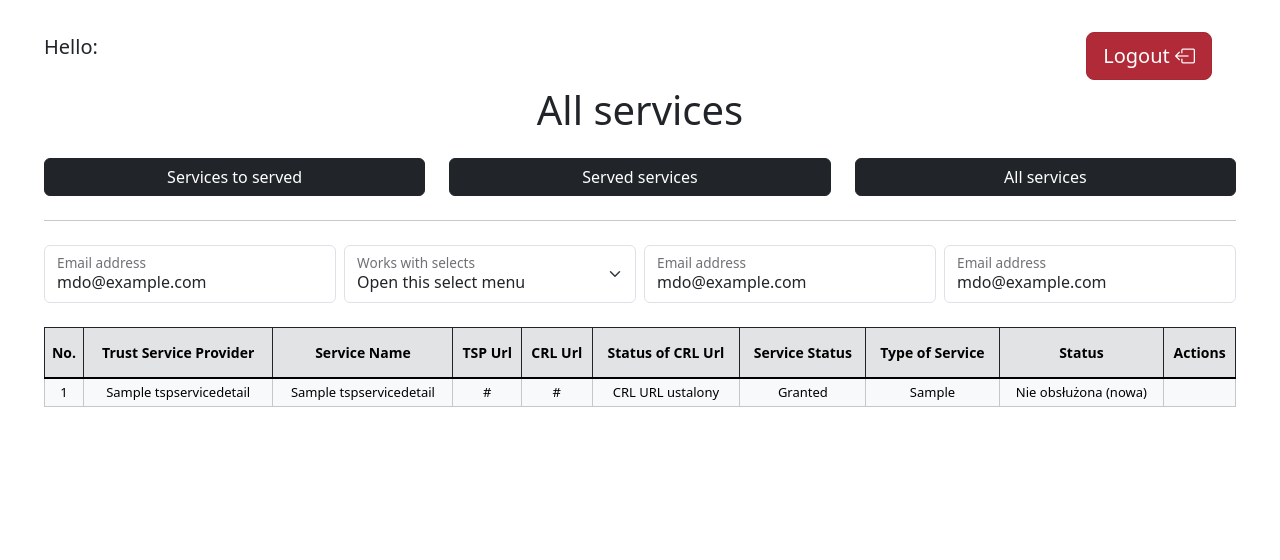
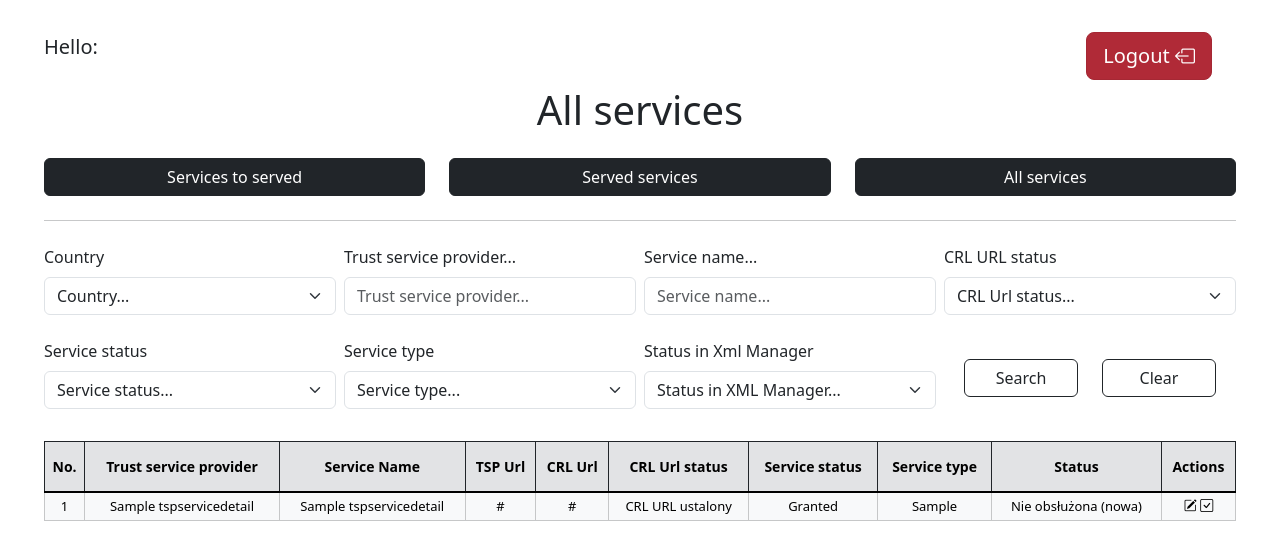
Before and after one commit to RafalGromulski/XmlManager, a Django app: page /services_all/ in a window 1280 px wide. Shown: the top 560 px of the page. Run offline with Django 4.2, Linux system fonts and the light colour scheme; tables that the repository leaves empty hold one stand-in row (values such as "Sample post"); some libraries are stand-ins or nearby versions.

Commit message:
4. Templates modified: services_to_served.html, services_served.html ,services_all.html - added filters

```diff
--- a/xml_manager/templates/services_all.html
+++ b/xml_manager/templates/services_all.html
@@ -38,82 +38,34 @@
         </div>
         <hr class="my-4">
     </div>
-    <form>
-        <div class="row g-2 mb-4">
-            <div class="col-md">
-                <div class="form-floating">
-                    <input type="email" class="form-control" id="floatingInputGrid" placeholder="name@example.com" value="mdo@example.com">
-                    <label for="floatingInputGrid">Email address</label>
-                </div>
+    <form action="" method="get" class="row row-cols-sm-4 g-2 align-items-center" id="form1">
+        {% bootstrap_form data_filter.form show_label=False %}
+        <div class="row mx-0">
+            <div class="col">
+                <button type="submit" class="mx-0 btn btn-outline-dark" style="width:100%">Search</button>
             </div>
-            <div class="col-md">
-                <div class="form-floating">
-                    <select class="form-select" id="floatingSelectGrid1">
-                        <option selected>Open this select menu</option>
-                        <option value="1">One</option>
-                        <option value="2">Two</option>
-                        <option value="3">Three</option>
-                    </select>
-                    <label for="floatingSelectGrid">Works with selects</label>
-                </div>
-            </div>
-            <div class="col-md">
-                <div class="form-floating">
-                    <input type="email" class="form-control" id="floatingInputGrid2" placeholder="name@example.com" value="mdo@example.com">
-                    <label for="floatingInputGrid">Email address</label>
-                </div>
-            </div>
-            <div class="col-md">
-                <div class="form-floating">
-                    <input type="email" class="form-control" id="floatingInputGrid3" placeholder="name@example.com" value="mdo@example.com">
-                    <label for="floatingInputGrid">Email address</label>
-                </div>
+            <div class="col">
+                {% if data_filter.is_bound %}
+                <a href="{% url 'services_all' %}"
+                   class="mx-0 btn btn-outline-dark"
+                   role="button"
+                   style="width:100%">Clear</a>
+                {% endif %}
             </div>
         </div>
-        <!--        <div class="row g-2 mb-4">-->
-        <!--            <div class="col-md">-->
-        <!--                <div class="form-floating">-->
-        <!--                    <input type="email" class="form-control" id="floatingInputGrid4" placeholder="name@example.com" value="mdo@example.com">-->
-        <!--                    <label for="floatingInputGrid">Email address</label>-->
-        <!--                </div>-->
-        <!--            </div>-->
-        <!--            <div class="col-md">-->
-        <!--                <div class="form-floating">-->
-        <!--                    <select class="form-select" id="floatingSelectGrid5">-->
-        <!--                        <option selected>Open this select menu</option>-->
-        <!--                        <option value="1">One</option>-->
-        <!--                        <option value="2">Two</option>-->
-        <!--                        <option value="3">Three</option>-->
-        <!--                    </select>-->
-        <!--                    <label for="floatingSelectGrid">Works with selects</label>-->
-        <!--                </div>-->
-        <!--            </div>-->
-        <!--            <div class="col-md">-->
-        <!--                <div class="form-floating">-->
-        <!--                    <input type="email" class="form-control" id="floatingInputGrid5" placeholder="name@example.com" value="mdo@example.com">-->
-        <!--                    <label for="floatingInputGrid">Email address</label>-->
-        <!--                </div>-->
-        <!--            </div>-->
-        <!--            <div class="col-md">-->
-        <!--                <div class="form-floating">-->
-        <!--                    <input type="email" class="form-control" id="floatingInputGrid6" placeholder="name@example.com" value="mdo@example.com">-->
-        <!--                    <label for="floatingInputGrid">Email address</label>-->
-        <!--                </div>-->
-        <!--            </div>-->
-        <!--        </div>-->
     </form>
     <div class="table-responsive-xl mt-3">
         <table class="table table-sm table-bordered table-light table-hover text-center" border="1">
             <thead class="table-secondary align-middle border-dark">
             <tr>
                 <th scope="col">No.</th>
-                <th scope="col">Trust Service Provider</th>
+                <th scope="col">Trust service provider</th>
                 <th scope="col">Service Name</th>
                 <th scope="col">TSP Url</th>
                 <th scope="col">CRL Url</th>
-                <th scope="col">Status of CRL Url</th>
-                <th scope="col">Service Status</th>
-                <th scope="col">Type of Service</th>
+                <th scope="col">CRL Url status</th>
+                <th scope="col">Service status</th>
+                <th scope="col">Service type</th>
                 <th scope="col">Status</th>
                 <th scope="col">Actions</th>
             </tr>
@@ -130,7 +82,10 @@
                 <td>{{ service.service_status }}</td>
                 <td>{{ service.service_type }}</td>
                 <td>{{ service.service_status_app }}</td>
-                <td></td>
+                <td>
+                    <i class="bi bi-pencil-square"></i>
+                    <i class="bi bi-check-square"></i>
+                </td>
             </tr>
             {% endfor %}
             </tbody>
--- /dev/null
+++ b/xml_manager/xml_manager_app/filters.py
@@ -0,0 +1,42 @@
+from django_filters import AllValuesFilter, CharFilter, ChoiceFilter, FilterSet
+
+from .models import TspServiceDetails
+
+
+class DataFilter(FilterSet):
+    country_name = AllValuesFilter(
+        empty_label="Country..."
+    )
+
+    tsp_name = CharFilter(
+        label="Trust service provider...",
+        lookup_expr="icontains"
+    )
+
+    service_name = CharFilter(
+        label="Service name...",
+        lookup_expr="icontains"
+    )
+
+    crl_url_status_app = ChoiceFilter(
+        empty_label="CRL Url status...",
+        choices=TspServiceDetails.CrlUrlStatus.choices,
+    )
+
+    service_status = ChoiceFilter(
+        empty_label="Service status...",
+        choices=TspServiceDetails.TspServiceStatus.choices,
+    )
+
+    service_type = AllValuesFilter(
+        empty_label="Service type...",
+    )
+
+    service_status_app = ChoiceFilter(
+        empty_label="Status in XML Manager...",
+        choices=TspServiceDetails.ServiceStatus.choices,
+    )
+
+    class Meta:
+        model = TspServiceDetails
+        fields = []
--- a/xml_manager/xml_manager_app/urls.py
+++ b/xml_manager/xml_manager_app/urls.py
@@ -4,7 +4,7 @@ from .views import MainView, ServicesToServedView, AllServicesView, ServedServic
 urlpatterns = [
     path("", MainView.as_view(), name="main_view"),
     path("services_to_served/", ServicesToServedView.as_view(), name="services_to_served"),
+    path("services_served/", ServedServicesView.as_view(), name="services_served"),
     path("services_all/", AllServicesView.as_view(), name="services_all"),
-    path("services_served/", ServedServicesView.as_view(), name="services_served"),
     path("service_details/", ServiceDetailsView.as_view(), name="service_details"),
 ]
--- a/xml_manager/xml_manager_app/views.py
+++ b/xml_manager/xml_manager_app/views.py
@@ -1,7 +1,9 @@
+from django.contrib.auth.mixins import LoginRequiredMixin
 from django.db.models import Q
 from django.shortcuts import render
 from django.views.generic import TemplateView, View
 
+from .filters import DataFilter
 from .models import TspServiceDetails
 
 
@@ -9,7 +11,7 @@ class MainView(TemplateView):
     template_name = "main_view.html"
 
 
-class ServicesToServedView(View):
+class ServicesToServedView(LoginRequiredMixin, View):
     template_name = "services_to_served.html"
     model = TspServiceDetails
 
@@ -17,8 +19,28 @@ class ServicesToServedView(View):
         services_to_served = self.model.objects.filter(
             Q(service_status_app="Not served (new)") | Q(service_status_app="Not served (withdraw)")
         ).order_by("country_name", "tsp_name", "service_name", "id")
+        data_filter = DataFilter(request.GET, queryset=services_to_served)
+        services_to_served = data_filter.qs
         context = {
             "services_to_served": services_to_served,
+            "data_filter": data_filter,
+        }
+        return render(request, self.template_name, context)
+
+
+class ServedServicesView(View):
+    template_name = "services_served.html"
+    model = TspServiceDetails
+
+    def get(self, request):
+        services_served = self.model.objects.filter(service_status_app="Served").order_by(
+            "id", "country_name", "tsp_name"
+        )
+        data_filter = DataFilter(request.GET, queryset=services_served)
+        served_services = data_filter.qs
+        context = {
+            "served_services": served_services,
+            "data_filter": data_filter,
         }
         return render(request, self.template_name, context)
 
@@ -28,23 +50,12 @@ class AllServicesView(View):
     model = TspServiceDetails
 
     def get(self, request):
-        all_services = self.model.objects.all()
+        services_all = self.model.objects.all()
+        data_filter = DataFilter(request.GET, queryset=services_all)
+        all_services = data_filter.qs
         context = {
             "all_services": all_services,
-        }
-        return render(request, self.template_name, context)
-
-
-class ServedServicesView(View):
-    template_name = "services_served.html"
-    model = TspServiceDetails
-
-    def get(self, request):
-        served_services = self.model.objects.filter(service_status_app="Served").order_by(
-            "id", "country_name", "tsp_name"
-        )
-        context = {
-            "served_services": served_services,
+            "data_filter": data_filter,
         }
         return render(request, self.template_name, context)
 
--- a/xml_manager/xml_manager_project/urls.py
+++ b/xml_manager/xml_manager_project/urls.py
@@ -5,10 +5,10 @@ from django.contrib.auth import views as auth_views
 from django.urls import include, path
 
 urlpatterns = [
-    path('admin/', admin.site.urls),
+    path("", include("xml_manager_app.urls")),
+    path("admin/", admin.site.urls),
     path("login/", auth_views.LoginView.as_view(), name="login"),
     path("logout/", auth_views.LogoutView.as_view(), name="logout"),
-    path("", include("xml_manager_app.urls")),
 ]
 
 if settings.DEBUG:
```
Also changed, not shown: xml_manager/templates/services_served.html (+18 -4 lines), xml_manager/templates/services_to_served.html (+19 -5 lines), xml_manager/xml_manager_app/models.py (+17 -17 lines), xml_manager/xml_manager_project/settings.py (+64 -0 lines).
